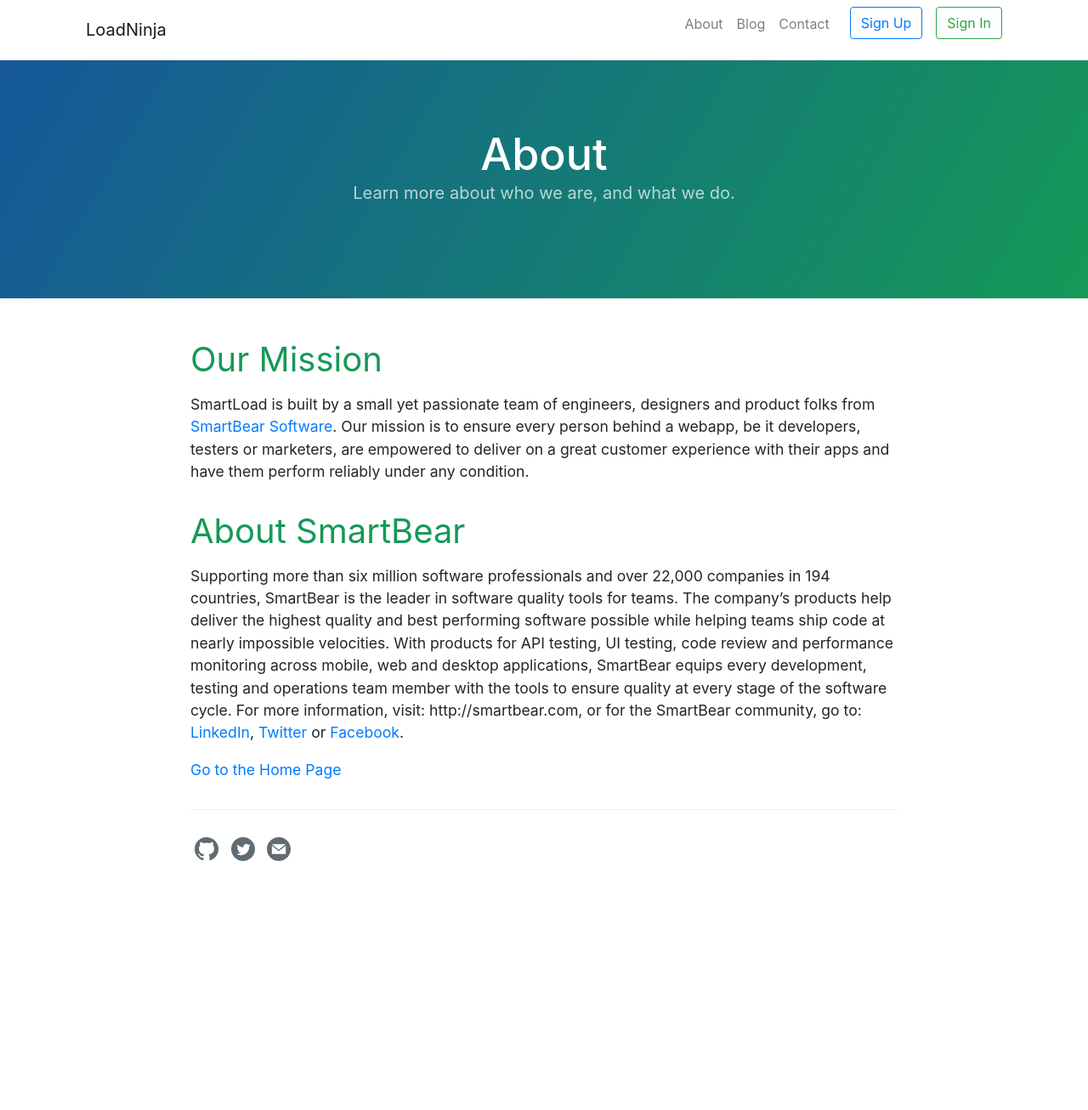
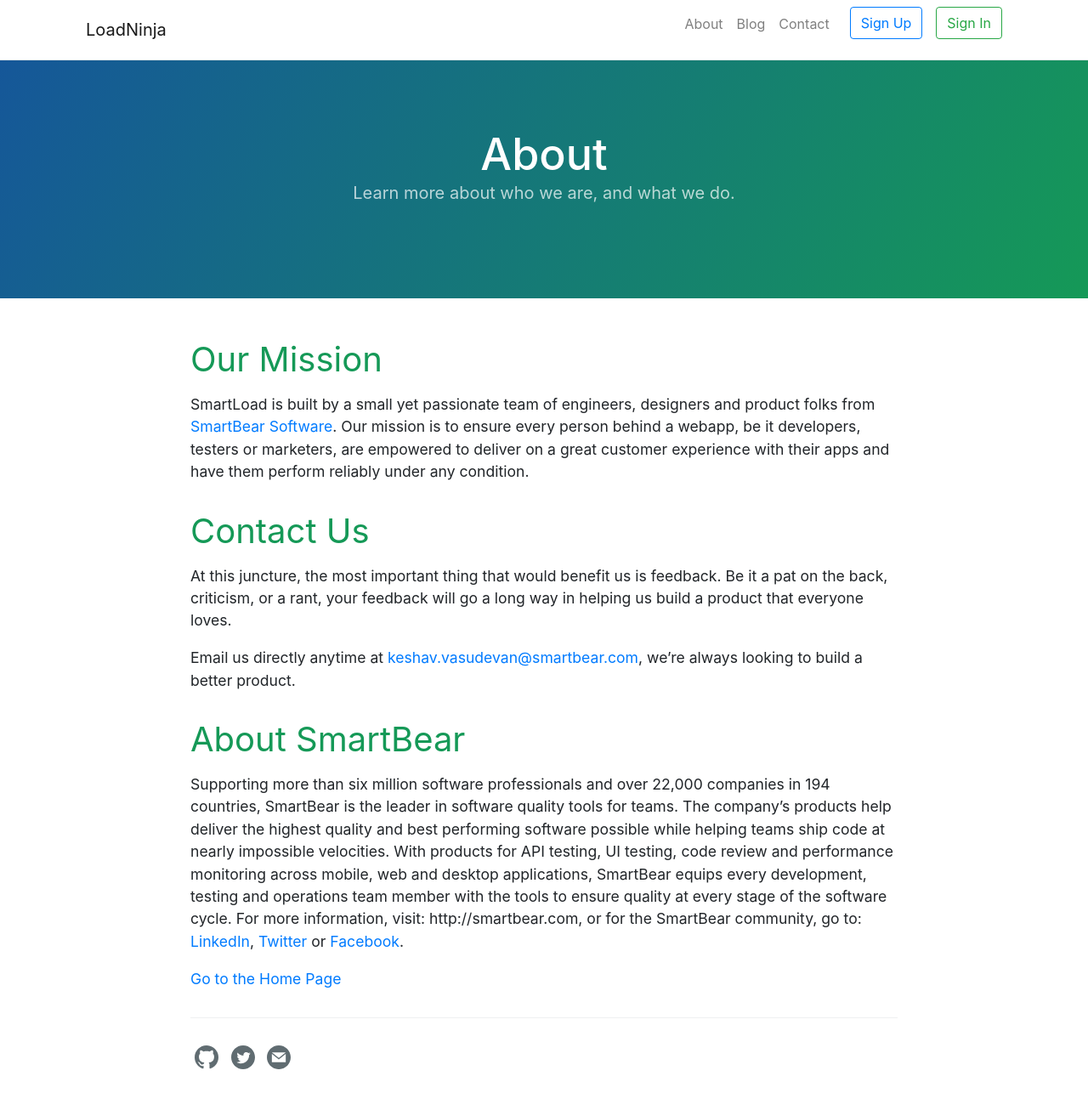
Before and after one commit to kesh92/keshinpoint, a Jekyll site: the page built from about.md, in a window 1280 px wide. Shown: the whole page at 85% size. Built offline with Jekyll 4.4.1, drawn with Linux system fonts in a browser that asks for light colours; before the commit the page ends 1061 px from its top, so only the background shows below that.

Commit message:
Modified About page

```diff
--- a/about.md
+++ b/about.md
@@ -8,6 +8,11 @@
 # Our Mission
 SmartLoad is built by a small yet passionate team of engineers, designers and product folks from [SmartBear Software](http://smartbear.com). Our mission is to ensure every person behind a webapp, be it developers, testers or marketers, are empowered to  deliver on a great customer experience with their apps and have them perform reliably under any condition.
 
+# Contact Us
+At this juncture, the most important thing that would benefit us is feedback. Be it a pat on the back, criticism, or a rant, your feedback will go a long way in helping us build a product that everyone loves.
+
+Email us directly anytime at [keshav.vasudevan@smartbear.com](mailto:keshav.vasudevan@smartbear.com), we're always looking to build a better product.
+
 # About SmartBear
 Supporting more than six million software professionals and over 22,000 companies in 194 countries, SmartBear is the leader in software quality tools for teams. The company’s products help deliver the highest quality and best performing software possible while helping teams ship code at nearly impossible velocities. With products for API testing, UI testing, code review and performance monitoring across mobile, web and desktop applications, SmartBear equips every development, testing and operations team member with the tools to ensure quality at every stage of the software cycle. For more information, visit: http://smartbear.com, or for the SmartBear community, go to: [LinkedIn](https://www.linkedin.com/company/smartbear-software), [Twitter](http://twitter.com/smartbear) or [Facebook](https://www.facebook.com/smartbear).
 
```
